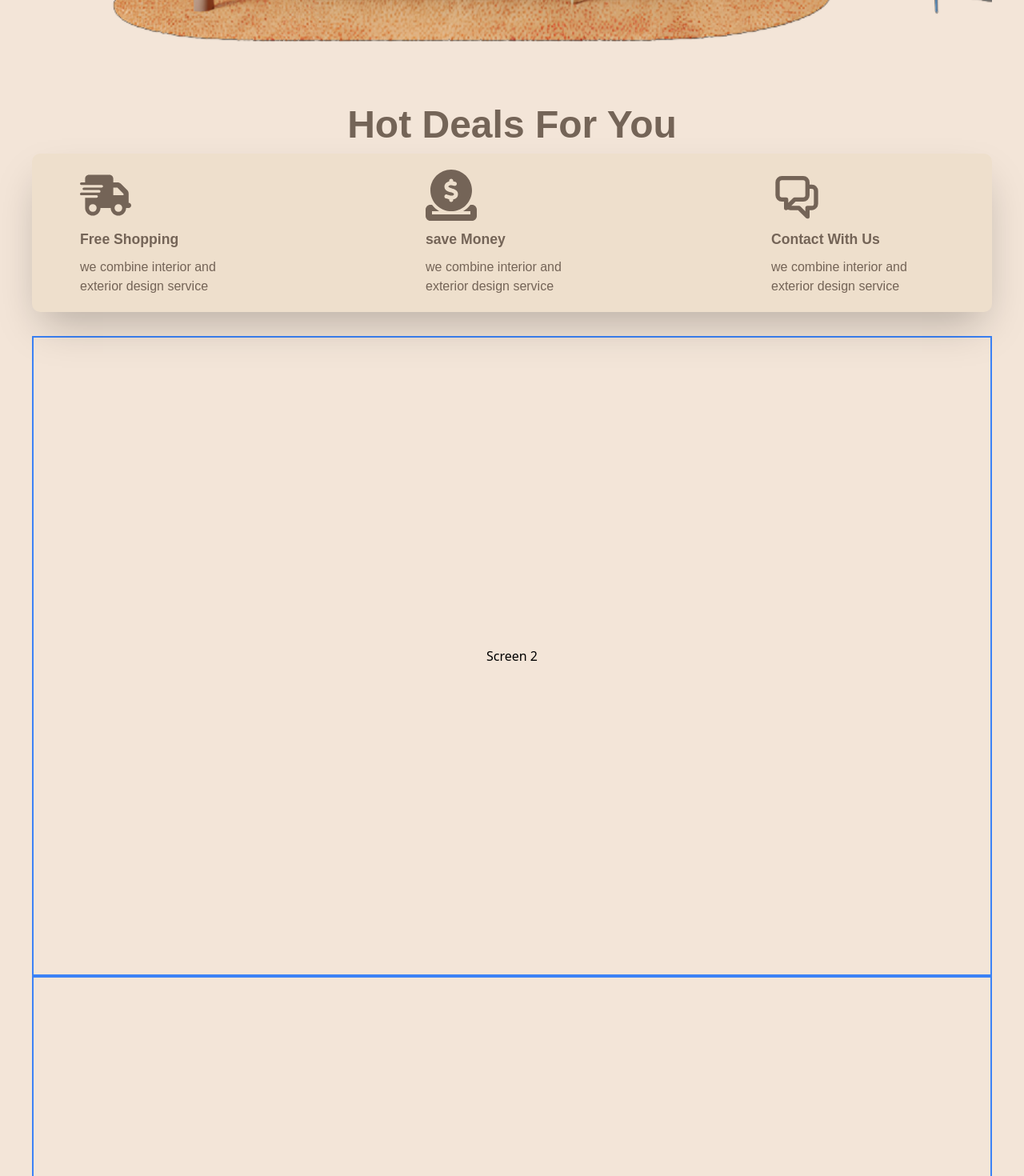
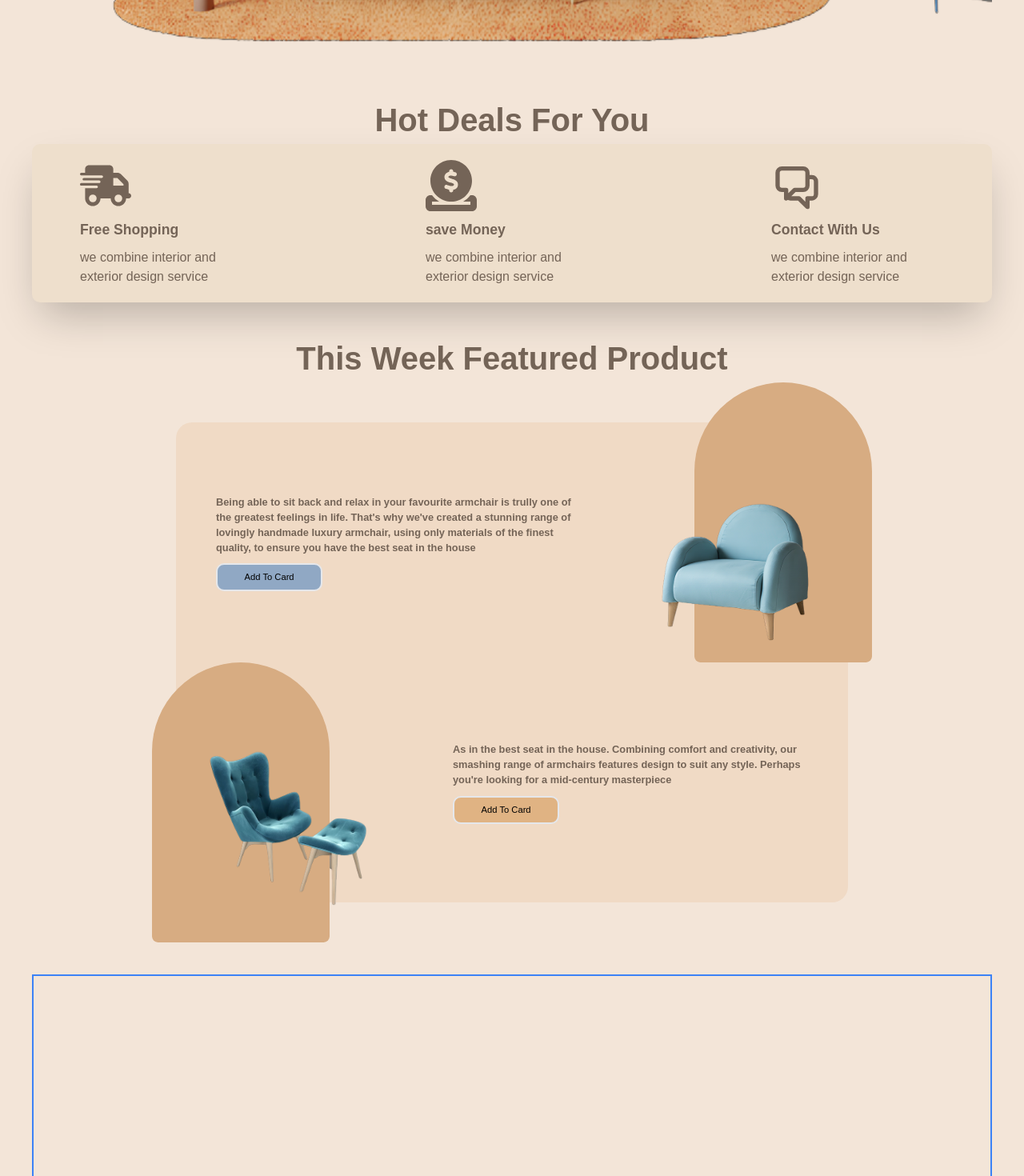
Before and after one commit to jihannkn/Furniture, a React (Vite) app: page / in a window 1280 px wide. Shown: the part 720-2190 px from the top of the page at 80% size. Built offline with nearby package versions, Linux system fonts and the light colour scheme.

Commit message:
files:  modified:   src/components/elements/Section1.jsx         modified:   src/components/elements/Section2.jsx         modified:   src/components/fragments/Content.jsx         modified:   src/components/fragments/Nafbar.jsx

```diff
--- a/src/components/elements/Section1.jsx
+++ b/src/components/elements/Section1.jsx
@@ -8,7 +8,7 @@ export default function Section1() {
         <div className="w-full relative font-poppins ">
                     <div className="w-[50%] flex flex-col gap-[20px] absolute">
                         <div className="w-[70%]">
-                            <h1 className="font-poppins text-[5rem] font-bold text-font-color">Modern Furniture</h1>
+                            <h1 className="font-poppins text-[5rem] font-bold text-font-color ">Modern Furniture</h1>
                         </div>
                         <div className="w-[60%]">
                             <p className="text-[1.1rem] text-font-color">
@@ -27,7 +27,7 @@ export default function Section1() {
                 <div className=" w-full" >
                 <div className="mb-[30px]">
                         <div className="w-full flex justify-center">
-                            <h1 className="text-font-color font-bold text-[3rem]">Hot Deals For You</h1>
+                            <h1 className="text-font-color font-bold text-[2.5rem]">Hot Deals For You</h1>
                         </div>
                         <div className="w-full flex justify-between bg-[#EEDFCC] p-[20PX] rounded-[10px] px-[60px] shadow-2xl" >
                         <div className="w-[20%] flex flex-col gap-[10px] text-font-color" >
--- a/src/components/elements/Section2.jsx
+++ b/src/components/elements/Section2.jsx
@@ -1,5 +1,44 @@
+import chair21 from "../../../public/assets/images/21.png";
+import chair22 from "../../../public/assets/images/22.png";
+
+
 export default function Section2(){
     return(
-        <h1>Screen 2</h1>
+        <div className="w-full flex justify-center items-center flex-col gap-[50px] font-poppins">
+            <div className="w-full flex justify-center">
+                <h1 className="text-font-color font-bold text-[2.5rem]">This Week Featured Product</h1>
+            </div>
+            <div className="w-[70%] px-[50px] bg-[#F0DAC5] rounded-[20px] ">
+            <div className="w-full flex items-center justify-between">
+            <div className="w-[60%] flex flex-col gap-[10px]">
+                <p className=" text-font-color text-[0.8rem] font-bold">
+                    Being able to sit back and relax in your favourite armchair is
+                    trully one of the greatest feelings in life. That's why we've
+                    created a stunning range of lovingly handmade luxury armchair,
+                    using only materials of the finest quality, to ensure you have
+                    the best seat in the house
+                </p>
+                <button className="w-[30%] border-2 h-[35px] rounded-[10px] bg-primary-blue text-[0.7rem] flex items-center justify-center"><a href="#">Add To Card</a></button>
+                    </div>
+                    <div className="w-[30%] h-[350px] relative rounded-b-[20px] rounded-t-[300px] mt-[-50px] mr-[-80px] bg-[#D7AC82]">
+                        <img src={chair21} alt="" className="w-[200px] h-[200px] absolute bottom-[20px] right-[70px]" />
+                    </div>
+            </div>
+            <div className="w-full flex items-center justify-between">
+                    <div className="w-[30%] h-[350px] relative rounded-b-[20px] rounded-t-[300px] mb-[-50px] ml-[-80px] bg-[#D7AC82]">
+                        <img src={chair22} alt="" className="w-[200px] h-[200px] absolute bottom-[45px] left-[70px]" />
+                    </div>
+            <div className="w-[60%] flex flex-col gap-[10px]">
+                <p className=" text-font-color text-[0.8rem] font-bold">
+                As in the best seat in the house. Combining comfort and
+                creativity, our smashing range of armchairs features design to
+                suit any style. Perhaps you're looking for a mid-century
+                masterpiece
+                </p>
+                <button className="w-[30%] border-2 h-[35px] rounded-[10px] bg-primary-brown text-[0.7rem] flex items-center justify-center"><a href="#">Add To Card</a></button>
+                    </div>
+            </div>
+            </div>
+        </div>
     )
 }
--- a/src/components/fragments/Content.jsx
+++ b/src/components/fragments/Content.jsx
@@ -8,10 +8,10 @@ import Section4 from "../elements/Section4";
 export default function Content() {
     return (
         <div>
-            <div className="w-full">
+            <div className="w-full mb-[40px]">
                 <Section1/>
             </div>
-            <div className="w-full h-screen border-2 border-blue-500 flex items-center justify-center">
+            <div className="w-full mb-[90px]">
                 <Section2/>
             </div>
             <div className="w-full h-screen border-2 border-blue-500 flex items-center justify-center">
--- a/src/components/fragments/Nafbar.jsx
+++ b/src/components/fragments/Nafbar.jsx
@@ -6,7 +6,7 @@ export default function Navbar() {
     return (
         <div className="w-full flex items-center p-[5px] text-font-color">
             <div className="w-[20%] flex justify-start">
-                <h1 className="font-playwrite">Sofa Sheet</h1>
+                <h1 className="font-playwrite font-bold">Sofa Sheet</h1>
             </div>
             <div className="w-[65%]">
                 <ul className="flex justify-around w-full font-poppins">
```
